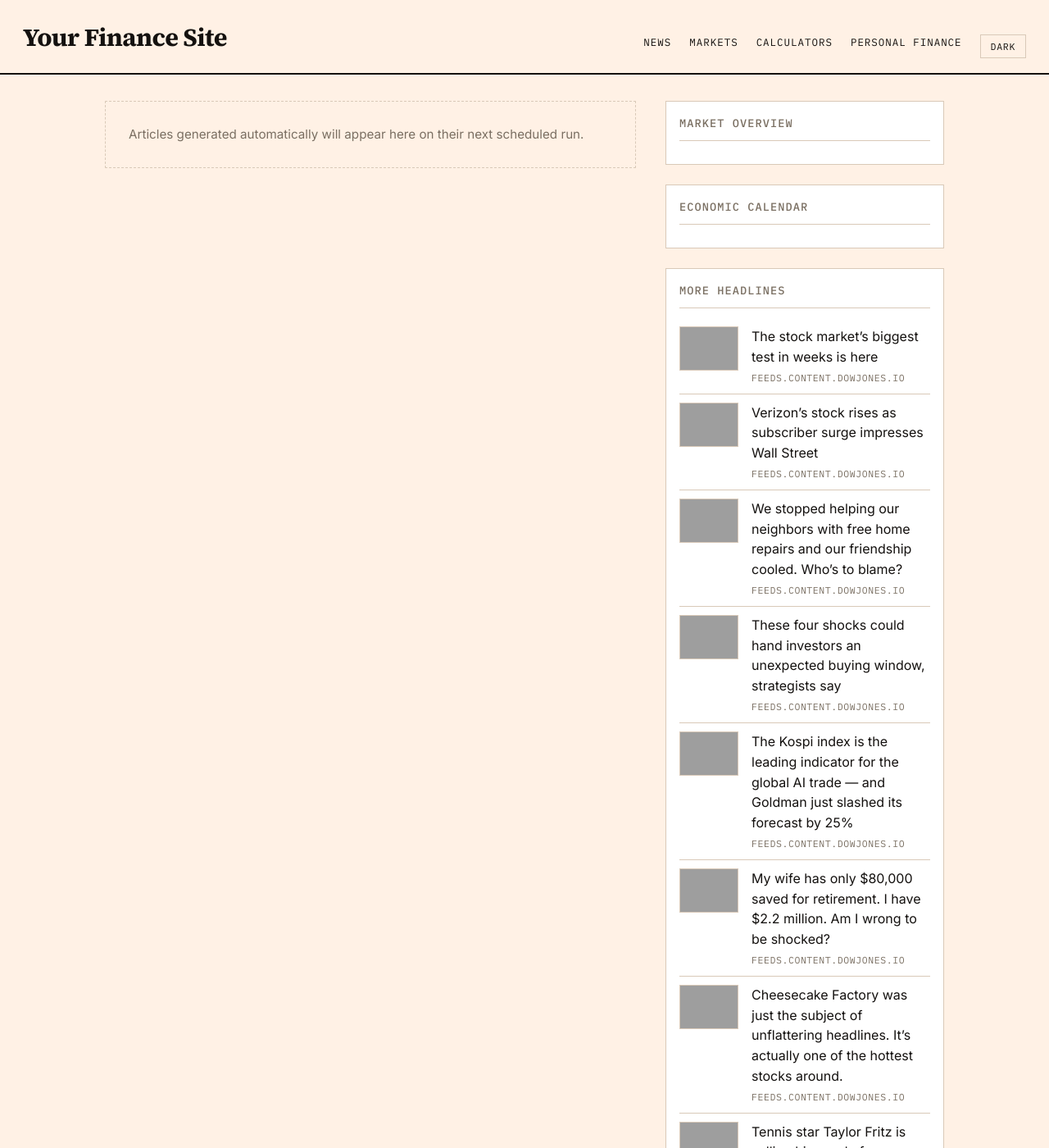
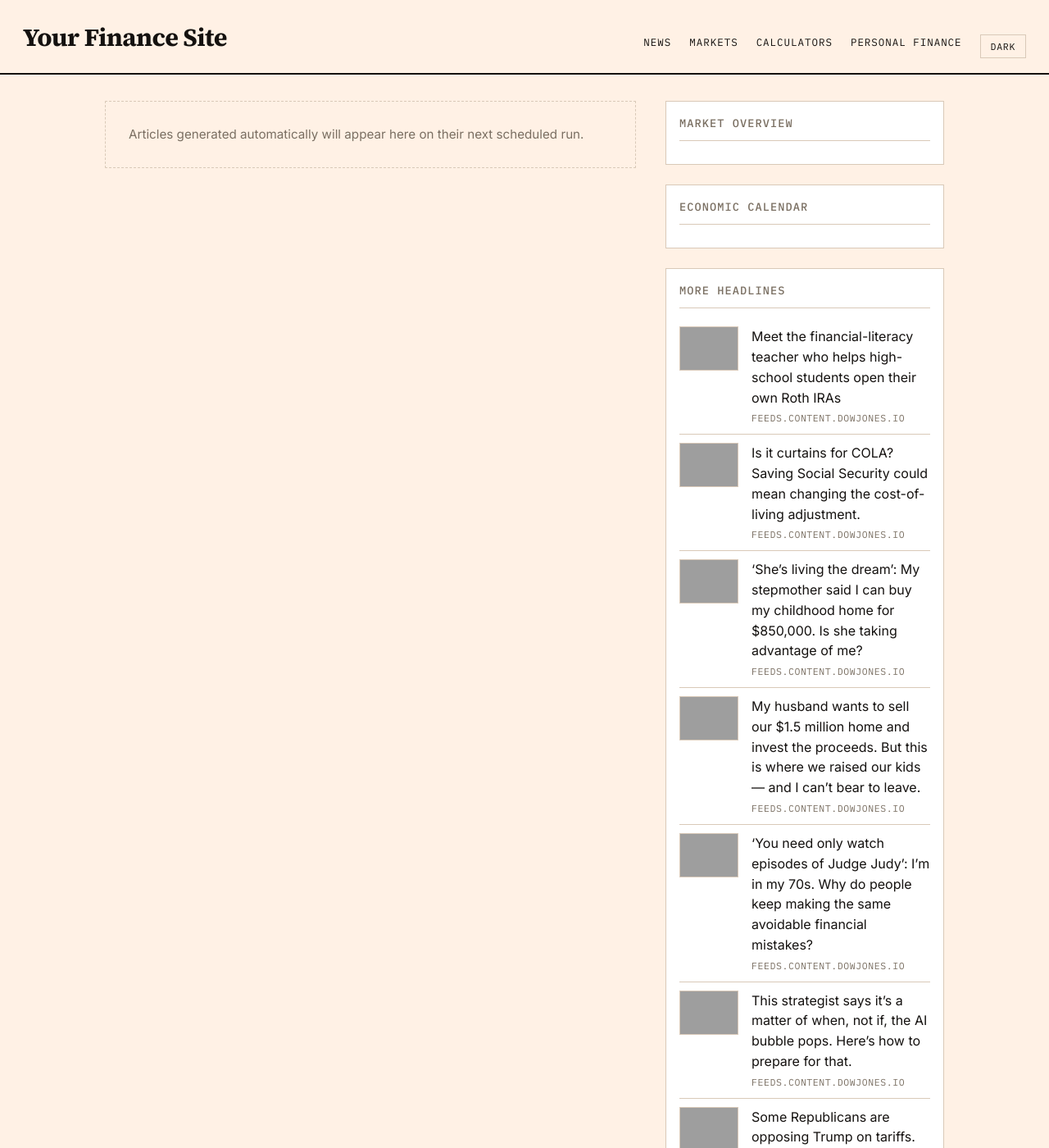
Before and after one commit to GlobTechCo/globtechco.github.io, a Jekyll site: the page built from index.html, in a window 1280 px wide and 1400 px high, cut to the strip 0-1400 px from the top of the window. Shown: the whole strip at 82% size. Built offline with Jekyll 4.4.1, drawn with Linux system fonts in a browser that asks for light colours; a script that is not in the unit is left out; the list of posts is cut into pages by our own code; some of the changed text lies outside the part shown; grey boxes are pictures that could not be loaded.

Commit message:
Auto-content update 2026-10-26

```diff
--- a/_data/aggregator.yml
+++ b/_data/aggregator.yml
@@ -1,50 +1,50 @@
-- title: "The stock market\u2019s biggest test in weeks is here"
-  link: "https://www.marketwatch.com/story/the-stock-markets-biggest-test-in-weeks-is-here-256f5a37?mod=mw_rss_topstories"
+- title: "Meet the financial-literacy teacher who helps high-school students open their own Roth IRAs"
+  link: "https://www.marketwatch.com/story/meet-the-financial-literacy-teacher-who-helps-high-school-students-open-their-own-roth-iras-652d56a8?mod=mw_rss_topstories"
   source: "feeds.content.dowjones.io"
-  pubdate: "Mon, 26 Oct 2026 11:37:00 GMT"
-  image: "https://images.mktw.net/im-38365187"
-- title: "Verizon\u2019s stock rises as subscriber surge impresses Wall Street"
-  link: "https://www.marketwatch.com/story/verizons-stock-rises-as-subscriber-surge-impresses-wall-street-2be3ef2c?mod=mw_rss_topstories"
+  pubdate: "Mon, 26 Oct 2026 17:32:00 GMT"
+  image: "https://images.mktw.net/im-33306506"
+- title: "Is it curtains for COLA? Saving Social Security could mean changing the cost-of-living adjustment."
+  link: "https://www.marketwatch.com/story/is-it-curtains-for-cola-saving-social-security-could-mean-changing-the-cost-of-living-adjustment-867c6bd8?mod=mw_rss_topstories"
   source: "feeds.content.dowjones.io"
-  pubdate: "Mon, 26 Oct 2026 11:11:00 GMT"
-  image: "https://images.mktw.net/im-682392"
+  pubdate: "Mon, 26 Oct 2026 17:19:00 GMT"
+  image: "https://images.mktw.net/im-24279758"
+- title: "\u2018She\u2019s living the dream\u2019: My stepmother said I can buy my childhood home for $850,000. Is she taking advantage of me?"
+  link: "https://www.marketwatch.com/story/shes-living-the-dream-my-stepmother-said-i-can-buy-my-childhood-home-for-850-000-is-she-taking-advantage-of-me-1fdda7b5?mod=mw_rss_topstories"
+  source: "feeds.content.dowjones.io"
+  pubdate: "Mon, 26 Oct 2026 16:30:00 GMT"
+  image: "https://images.mktw.net/im-92522168"
+- title: "My husband wants to sell our $1.5 million home and invest the proceeds. But this is where we raised our kids \u2014 and I can\u2019t bear to leave."
+  link: "https://www.marketwatch.com/story/my-husband-wants-to-sell-our-1-5-million-home-and-invest-the-proceeds-but-this-is-where-we-raised-our-kids-and-i-cant-bear-to-leave-4feb46ed?mod=mw_rss_topstories"
+  source: "feeds.content.dowjones.io"
+  pubdate: "Mon, 26 Oct 2026 16:30:00 GMT"
+  image: "https://images.mktw.net/im-80913840"
+- title: "\u2018You need only watch episodes of Judge Judy\u2019: I\u2019m in my 70s. Why do people keep making the same avoidable financial mistakes?"
+  link: "https://www.marketwatch.com/story/you-need-only-watch-episodes-of-judge-judy-im-in-my-70s-why-do-people-keep-making-the-same-avoidable-financial-mistakes-bbf60fe4?mod=mw_rss_topstories"
+  source: "feeds.content.dowjones.io"
+  pubdate: "Mon, 26 Oct 2026 16:15:00 GMT"
+  image: "https://images.mktw.net/im-19205579"
+- title: "This strategist says it\u2019s a matter of when, not if, the AI bubble pops. Here\u2019s how to prepare for that."
+  link: "https://www.marketwatch.com/story/this-strategist-says-its-a-matter-of-when-not-if-the-ai-bubble-pops-heres-how-to-prepare-for-that-86ffbf30?mod=mw_rss_topstories"
+  source: "feeds.content.dowjones.io"
+  pubdate: "Mon, 26 Oct 2026 16:05:00 GMT"
+  image: "https://images.mktw.net/im-30648989"
+- title: "Some Republicans are opposing Trump on tariffs. Maine\u2019s Susan Collins just got him to back down on Canadian levies."
+  link: "https://www.marketwatch.com/story/some-republicans-are-opposing-trump-on-tariffs-maines-susan-collins-just-got-him-to-back-down-on-canadian-levies-02b202ae?mod=mw_rss_topstories"
+  source: "feeds.content.dowjones.io"
+  pubdate: "Mon, 26 Oct 2026 16:01:00 GMT"
+  image: "https://images.mktw.net/im-20078796"
 - title: "We stopped helping our neighbors with free home repairs and our friendship cooled. Who\u2019s to blame?"
   link: "https://www.marketwatch.com/story/we-stopped-helping-our-neighbors-with-free-home-repairs-and-our-friendship-cooled-whos-to-blame-d20b0720?mod=mw_rss_topstories"
   source: "feeds.content.dowjones.io"
-  pubdate: "Mon, 26 Oct 2026 11:00:00 GMT"
+  pubdate: "Mon, 26 Oct 2026 16:00:00 GMT"
   image: "https://images.mktw.net/im-13210750"
-- title: "These four shocks could hand investors an unexpected buying window, strategists say"
-  link: "https://www.marketwatch.com/story/these-four-shocks-could-hand-investors-an-unexpected-buying-window-strategists-say-5ae7c4db?mod=mw_rss_topstories"
+- title: "My spouse was awarded $90,000 from my 401(k) in our divorce. How is that fair?"
+  link: "https://www.marketwatch.com/story/my-spouse-was-awarded-90-000-from-my-401-k-in-our-divorce-how-is-that-fair-dc839aa3?mod=mw_rss_topstories"
   source: "feeds.content.dowjones.io"
-  pubdate: "Mon, 26 Oct 2026 10:58:00 GMT"
-  image: "https://images.mktw.net/im-29463872"
-- title: "The Kospi index is the leading indicator for the global AI trade \u2014 and Goldman just slashed its forecast by 25%"
-  link: "https://www.marketwatch.com/story/the-kospi-index-is-the-leading-indicator-for-the-global-ai-trade-and-goldman-just-slashed-its-forecast-by-25-ccfe2690?mod=mw_rss_topstories"
+  pubdate: "Mon, 26 Oct 2026 15:31:00 GMT"
+  image: "https://images.mktw.net/im-78876477"
+- title: "Is getting a wedding band from Quince a bad idea? It\u2019s a third of the price of a local jeweler."
+  link: "https://www.marketwatch.com/story/is-getting-a-wedding-band-from-quince-a-bad-idea-its-a-third-of-the-price-fa89c9b2?mod=mw_rss_topstories"
   source: "feeds.content.dowjones.io"
-  pubdate: "Mon, 26 Oct 2026 10:43:00 GMT"
-  image: "https://images.mktw.net/im-95762962"
-- title: "My wife has only $80,000 saved for retirement. I have $2.2 million. Am I wrong to be shocked?"
-  link: "https://www.marketwatch.com/story/my-wife-has-only-80-000-saved-for-retirement-i-have-2-2-million-am-i-wrong-to-be-shocked-3e27b490?mod=mw_rss_topstories"
-  source: "feeds.content.dowjones.io"
-  pubdate: "Mon, 26 Oct 2026 10:15:00 GMT"
-  image: "https://images.mktw.net/im-19916000"
-- title: "Cheesecake Factory was just the subject of unflattering headlines. It\u2019s actually one of the hottest stocks around."
-  link: "https://www.marketwatch.com/story/cheesecake-factory-was-just-the-subject-of-unflattering-headlines-its-actually-one-of-the-hottest-stocks-around-8435cc63?mod=mw_rss_topstories"
-  source: "feeds.content.dowjones.io"
-  pubdate: "Mon, 26 Oct 2026 10:04:00 GMT"
-  image: "https://images.mktw.net/im-63524435"
-- title: "Tennis star Taylor Fritz is selling his condo for $860,000\u2014with sweeping views of Miami"
-  link: "https://www.marketwatch.com/story/tennis-star-taylor-fritz-is-selling-his-condo-for-860-000with-sweeping-views-of-miami-2db8d086?mod=mw_rss_topstories"
-  source: "feeds.content.dowjones.io"
-  pubdate: "Mon, 26 Oct 2026 09:04:00 GMT"
-  image: "https://images.mktw.net/im-10760393"
-- title: "Support for semiconductor stocks could be as much as 15% lower than current levels, says Morgan Stanley"
-  link: "https://www.marketwatch.com/story/support-for-semiconductor-stocks-could-be-as-much-as-15-lower-than-current-levels-says-morgan-stanley-1f387f16?mod=mw_rss_topstories"
-  source: "feeds.content.dowjones.io"
-  pubdate: "Mon, 26 Oct 2026 09:02:00 GMT"
-  image: "https://images.mktw.net/im-77776475"
-- title: "Tyler Perry cuts price of $36 million Wyoming property on 37 acres, buys $30 million Puerto Rico home"
-  link: "https://www.marketwatch.com/story/tyler-perry-cuts-price-of-36-million-wyoming-property-on-37-acres-buys-30-million-puerto-rico-home-5eb819be?mod=mw_rss_topstories"
-  source: "feeds.content.dowjones.io"
-  pubdate: "Mon, 26 Oct 2026 09:01:00 GMT"
-  image: "https://images.mktw.net/im-82312049"
+  pubdate: "Mon, 26 Oct 2026 15:15:00 GMT"
+  image: "https://images.mktw.net/im-23308572"
```
